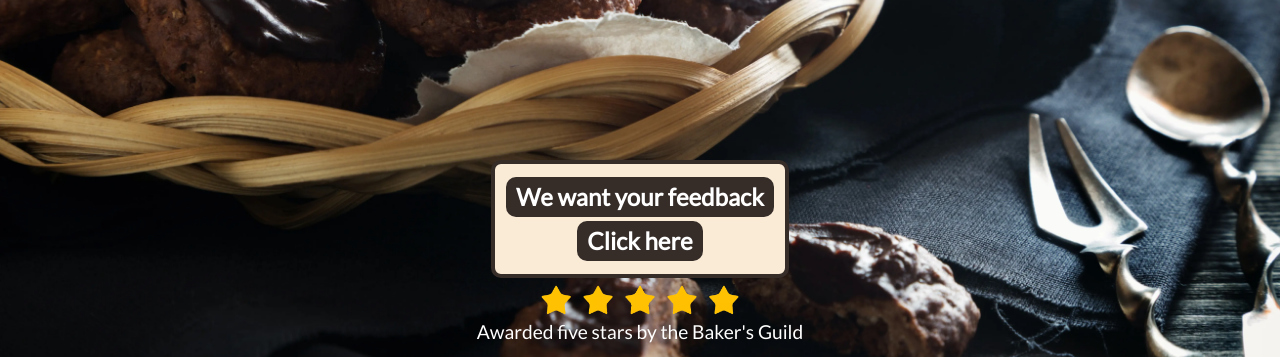
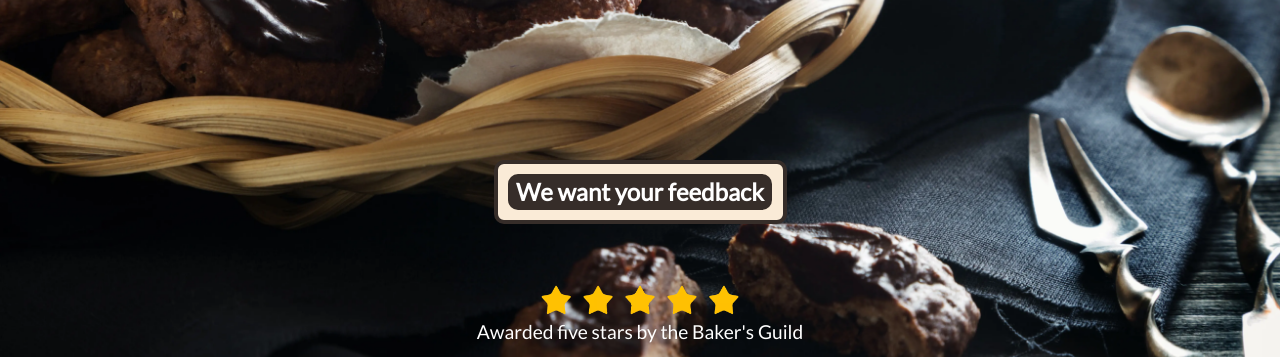
Before and after one commit to Code-Institute-Submissions/TerraBite147-the-pastry-palette, a plain HTML site: page index.html in a window 1280 px wide. Shown: the part 270-627 px from the top of the page. Drawn offline with Linux system fonts and the light colour scheme.

Commit message:
feat(index): adjust link to survey

```diff
--- a/assets/css/style.css
+++ b/assets/css/style.css
@@ -106,17 +106,16 @@ main {
     align-items: center;
     justify-content: space-evenly;
     margin: auto;
-    width: 270px;
-    height: 90px;
+    width: 265px;
+    padding: 10px;
     background-color: antiquewhite;
-    padding: 10px;
     border: 4px solid #362d29;
     border-radius: 10px;
     gap: 2px;
 }
-.survey-title, .survey-anchor{
+.survey-title{
     background-color: #362d29;
-    padding: 10px;
+    padding: 8px;
     border-radius: 10px;
     line-height: 20px;
     font-size: 24px;
--- a/index.html
+++ b/index.html
@@ -38,7 +38,6 @@
                 <div class="survey-link">
                     <div class="survey-link-container">
                         <h4 class="survey-title">We want your feedback</h4>
-                        <a href="survey.html" aria-label="link to survey" class="survey-anchor"><h4>Click here</h4></a>
                     </div>
                 </div>
                 <!-- Award -->
```
